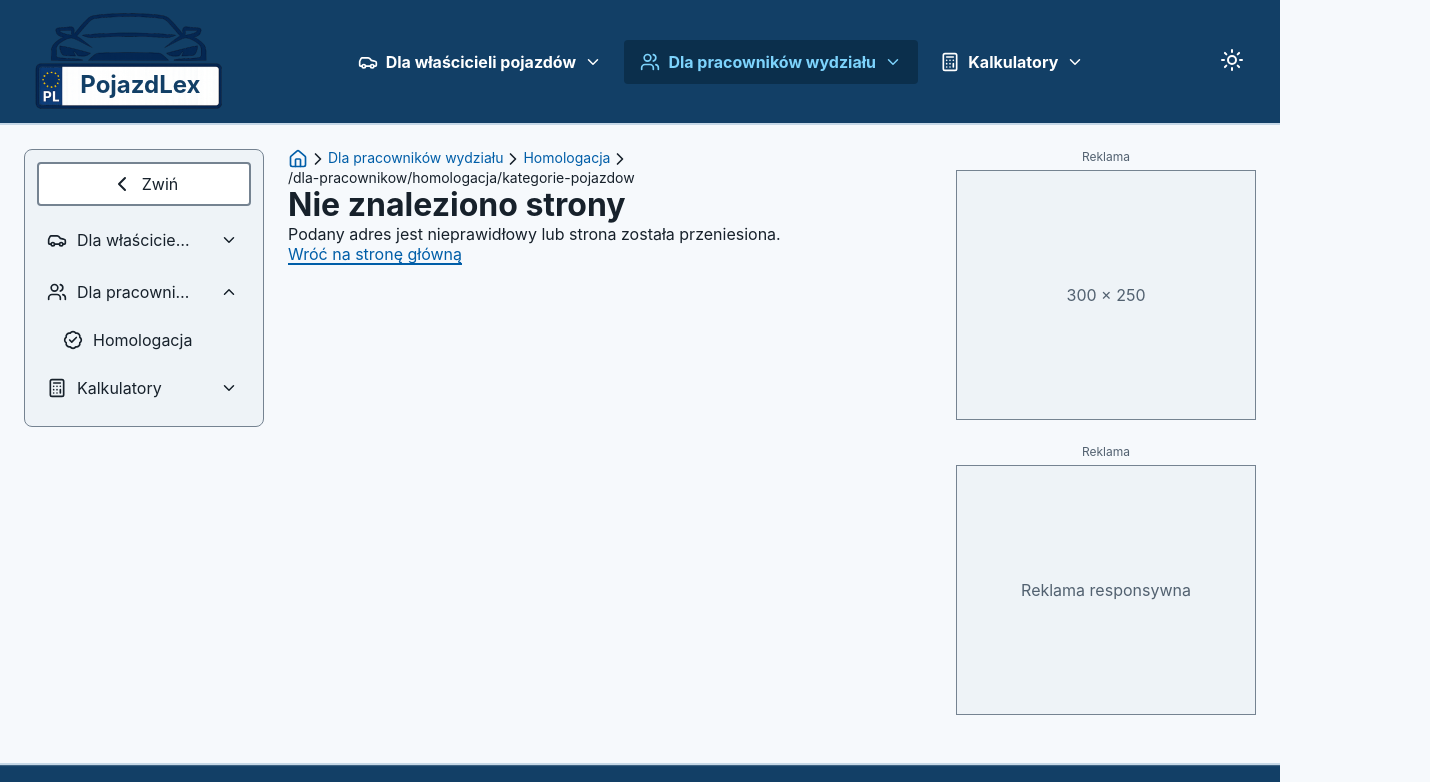
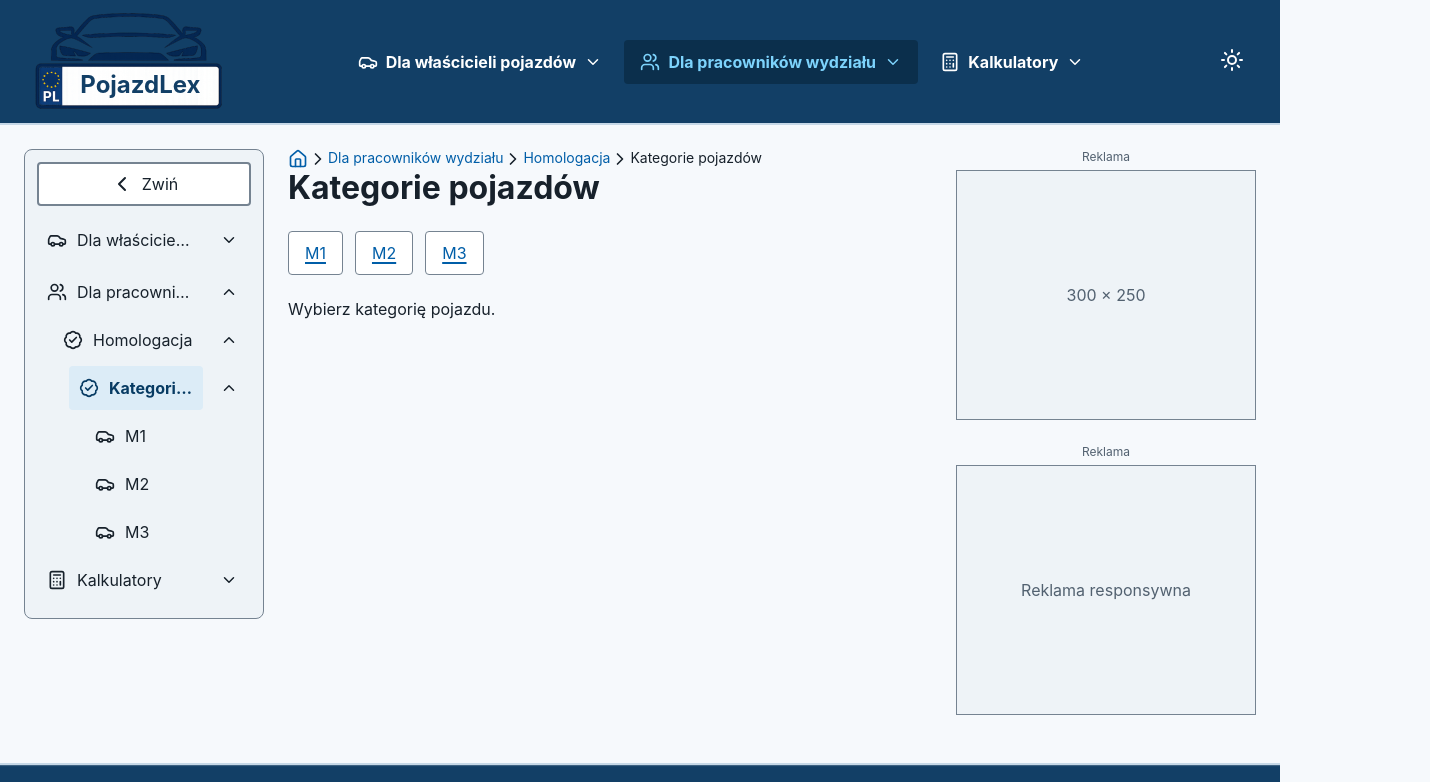
Before and after one commit to KonradKinok/MotoLex, a React (Vite) app: page /dla-pracownikow/homologacja/kategorie-pojazdow in a window 1280 px wide. Shown: the top 782 px of the page, 1430 px wide, since content can reach past the window. Built offline with nearby package versions, Linux system fonts and the light colour scheme.

Commit message:
Kategorie pojazdów 07.09.2026

```diff
--- a/src/app/App.tsx
+++ b/src/app/App.tsx
@@ -21,6 +21,26 @@ const EmployeeZonePage = lazy(
 
 const HomologationPage = lazy(
   () => import("../pages/HomologationPage/HomologationPage"),
+);
+
+const VehicleCategoriesPage = lazy(
+  () =>
+    import("../pages/HomologationPage/VehicleCategoriesPage/VehicleCategoriesPage"),
+);
+
+const VehicleCategoryM1Page = lazy(
+  () =>
+    import("../pages/HomologationPage/VehicleCategoriesPage/VehicleCategoryM1Page/VehicleCategoryM1Page"),
+);
+
+const VehicleCategoryM2Page = lazy(
+  () =>
+    import("../pages/HomologationPage/VehicleCategoriesPage/VehicleCategoryM2Page/VehicleCategoryM2Page"),
+);
+
+const VehicleCategoryM3Page = lazy(
+  () =>
+    import("../pages/HomologationPage/VehicleCategoriesPage/VehicleCategoryM3Page/VehicleCategoryM3Page"),
 );
 
 //CalculatorPage
@@ -58,7 +78,18 @@ function App() {
         </Route>
         <Route path={ROUTES.employees}>
           <Route index element={<EmployeeZonePage />} />
-          <Route path="homologacja" element={<HomologationPage />} />
+          <Route path="homologacja">
+            <Route index element={<HomologationPage />} />
+            <Route
+              path="kategorie-pojazdow"
+              element={<VehicleCategoriesPage />}
+            >
+              <Route index element={<p>Wybierz kategorię pojazdu.</p>} />
+              <Route path="m1" element={<VehicleCategoryM1Page />} />
+              <Route path="m2" element={<VehicleCategoryM2Page />} />
+              <Route path="m3" element={<VehicleCategoryM3Page />} />
+            </Route>
+          </Route>
         </Route>
         <Route path={ROUTES.calculator}>
           <Route index element={<CalculatorPage />} />
--- a/src/config/navigationMain.ts
+++ b/src/config/navigationMain.ts
@@ -7,6 +7,8 @@ import {
   FileX,
   ScanLine,
   Users,
+  // Van,
+  // Caravan,
 } from "lucide-react";
 import type { LucideIcon } from "lucide-react";
 import { ROUTES } from "./routes";
@@ -17,6 +19,36 @@ export type NavigationItem = {
   icon: LucideIcon;
   children?: NavigationItem[];
 };
+
+const homologationVehicleCategoriesItems: NavigationItem[] = [
+  {
+    label: "M1",
+    to: ROUTES.vehicleCategoryM1,
+    icon: Car,
+  },
+  {
+    label: "M2",
+    to: ROUTES.vehicleCategoryM2,
+    icon: Car,
+  },
+  {
+    label: "M3",
+    to: ROUTES.vehicleCategoryM3,
+    icon: Car,
+  },
+];
+
+
+
+
+const homologationVehicleCategories: NavigationItem[] = [
+  {
+    label: "Kategorie pojazdów",
+    to: ROUTES.vehicleCategories,
+    icon: BadgeCheck,
+    children: homologationVehicleCategoriesItems,
+  },
+];
 
 const vehicleOwnersItems: NavigationItem[] = [
   {
@@ -31,6 +63,7 @@ const workersItems: NavigationItem[] = [
     label: "Homologacja",
     to: ROUTES.homologation,
     icon: BadgeCheck,
+    children: homologationVehicleCategories,
   },
 ];
 
--- a/src/config/routes.ts
+++ b/src/config/routes.ts
@@ -7,6 +7,11 @@ export const ROUTES = {
 
   employees: "/dla-pracownikow",
   homologation: "/dla-pracownikow/homologacja",
+  vehicleCategories: "/dla-pracownikow/homologacja/kategorie-pojazdow",
+  vehicleCategoryM1: "/dla-pracownikow/homologacja/kategorie-pojazdow/m1",
+  vehicleCategoryM2: "/dla-pracownikow/homologacja/kategorie-pojazdow/m2",
+  vehicleCategoryM3: "/dla-pracownikow/homologacja/kategorie-pojazdow/m3",
+
 
   calculator: "/kalkulator",
   penaltiesCalculator: "/kalkulator/kary",
--- /dev/null
+++ b/src/pages/HomologationPage/VehicleCategoriesPage/VehicleCategoriesPage.module.scss
@@ -0,0 +1,28 @@
+.page {
+  display: grid;
+  gap: 1.5rem;
+  min-width: 0;
+}
+
+.navigation {
+  display: flex;
+  flex-wrap: wrap;
+  gap: 0.75rem;
+}
+
+.link {
+  display: inline-flex;
+  align-items: center;
+  justify-content: center;
+  min-height: 2.75rem;
+  padding: 0.5rem 1rem;
+  border: 1px solid var(--color-border);
+  border-radius: var(--radius-small);
+  background: var(--color-surface);
+
+  &[aria-current="page"] {
+    color: var(--color-active-text);
+    background: var(--color-active-background);
+    font-weight: 700;
+  }
+}
--- /dev/null
+++ b/src/pages/HomologationPage/VehicleCategoriesPage/VehicleCategoriesPage.tsx
@@ -0,0 +1,35 @@
+import { Suspense } from "react";
+import { Loader } from "../../../components/Loader/Loader";
+import { NavLink, Outlet } from "react-router";
+import { ROUTES } from "../../../config/routes";
+import styles from "./VehicleCategoriesPage.module.scss";
+
+const categories = [
+  { label: "M1", to: ROUTES.vehicleCategoryM1 },
+  { label: "M2", to: ROUTES.vehicleCategoryM2 },
+  { label: "M3", to: ROUTES.vehicleCategoryM3 },
+];
+
+function VehicleCategoriesPage() {
+  return (
+    <section className={styles.page}>
+      <h1>Kategorie pojazdów</h1>
+      <nav aria-label="Kategorie pojazdów">
+        <ul className={styles.navigation}>
+          {categories.map(({ label, to }) => (
+            <li key={to}>
+              <NavLink to={to} end className={styles.link}>
+                {label}
+              </NavLink>
+            </li>
+          ))}
+        </ul>
+      </nav>
+      <Suspense fallback={<Loader />}>
+        <Outlet />
+      </Suspense>
+    </section>
+  );
+}
+
+export default VehicleCategoriesPage;
--- /dev/null
+++ b/src/pages/HomologationPage/VehicleCategoriesPage/VehicleCategoryM1Page/VehicleCategoryM1Page.tsx
@@ -0,0 +1,10 @@
+function VehicleCategoryM1Page() {
+  return (
+    <article>
+      <h1>Kategoria M1</h1>
+      <p>W tym miejscu znajdą się informacje o kategorii M1.</p>
+    </article>
+  );
+}
+
+export default VehicleCategoryM1Page;
--- /dev/null
+++ b/src/pages/HomologationPage/VehicleCategoriesPage/VehicleCategoryM2Page/VehicleCategoryM2Page.tsx
@@ -0,0 +1,10 @@
+function VehicleCategoryM2Page() {
+  return (
+    <article>
+      <h1>Kategoria M2</h1>
+      <p>W tym miejscu znajdą się informacje o kategorii M2.</p>
+    </article>
+  );
+}
+
+export default VehicleCategoryM2Page;
--- /dev/null
+++ b/src/pages/HomologationPage/VehicleCategoriesPage/VehicleCategoryM3Page/VehicleCategoryM3Page.tsx
@@ -0,0 +1,10 @@
+function VehicleCategoryM3Page() {
+  return (
+    <article>
+      <h1>Kategoria M3</h1>
+      <p>W tym miejscu znajdą się informacje o kategorii M3.</p>
+    </article>
+  );
+}
+
+export default VehicleCategoryM3Page;
```
Also changed, not shown: src/LegalRegulations/Regulation001Vin.tsx (added, +19 -0 lines), src/LegalRegulations/RegulationsStyle.module.scss (added, +28 -0 lines), src/LegalRegulations/legalRegulationsTable.ts (added, +10 -0 lines).
